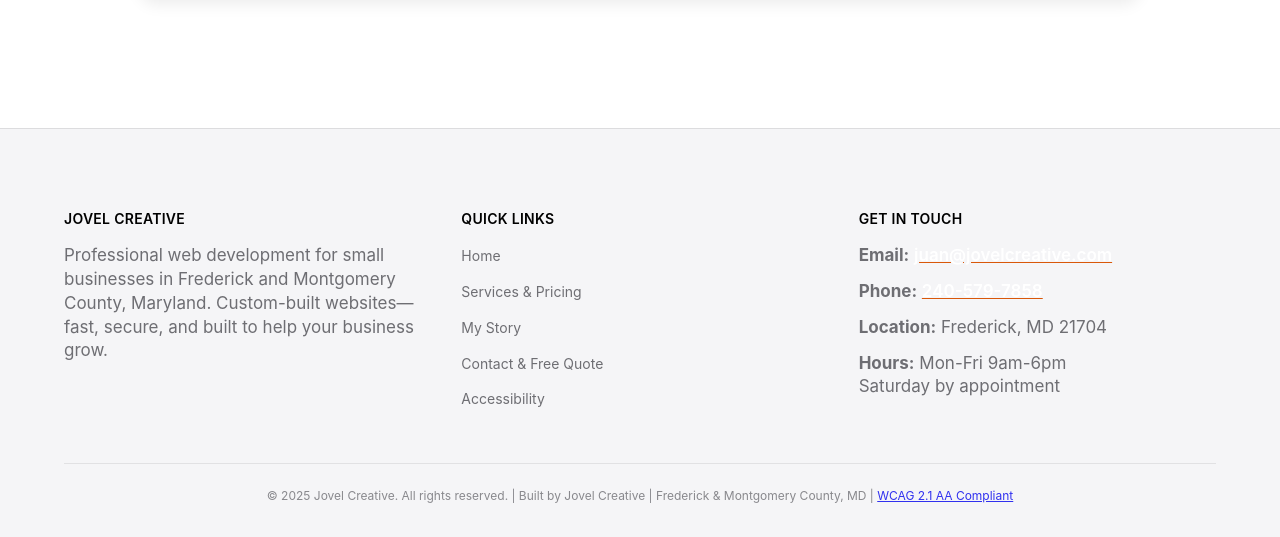
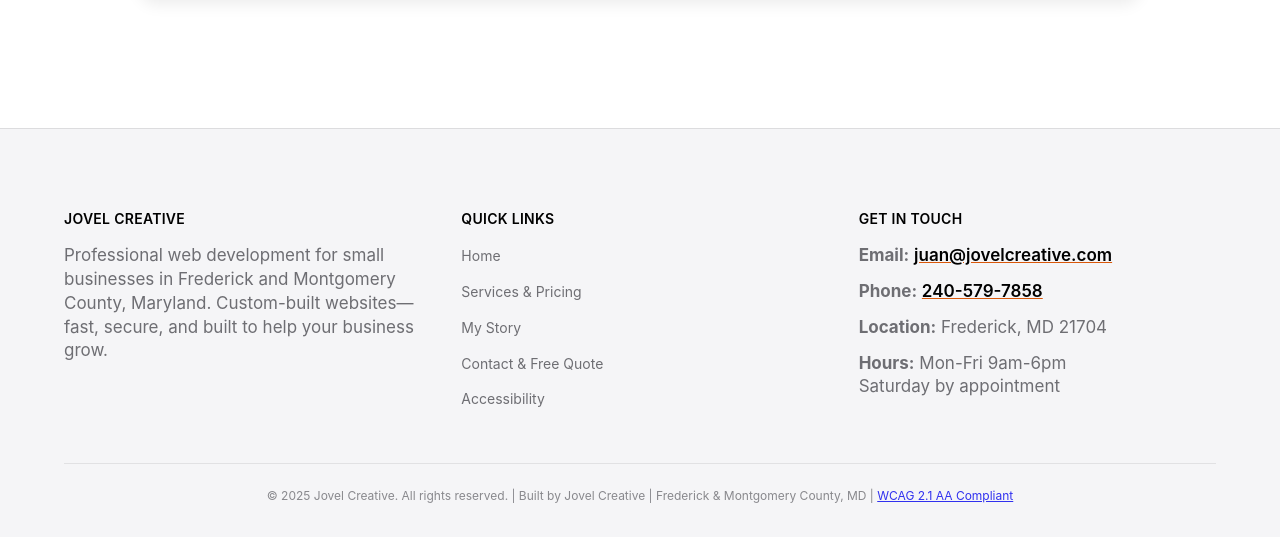
Before and after one commit to JJovel-09/Jovel-Creative, a PHP site: page /contact.html in a window 1280 px wide. Shown: the part 2554-3091 px from the top of the page. Run offline with PHP 8.4, Linux system fonts and the light colour scheme.

Commit message:
Fix footer contact link visibility and accessibility
- Change link color from white to black for proper contrast
- Footer has light gray background, white text was invisible
- Add smooth transition for hover effects
- Enhance hover state to update underline color as well
- Ensures WCAG AA compliance for footer contact information

```diff
--- a/css/styles-new.css
+++ b/css/styles-new.css
@@ -1503,14 +1503,16 @@ body.dark-mode .result-card {
 }
 
 .footer-contact a {
-  color: var(--color-white);
+  color: var(--color-primary);
   text-decoration: underline;
   text-decoration-color: var(--color-accent);
   font-weight: var(--font-semibold);
+  transition: color var(--transition-fast);
 }
 
 .footer-contact a:hover {
   color: var(--color-accent);
+  text-decoration-color: var(--color-accent-hover);
 }
 
 .footer-bottom {
```
